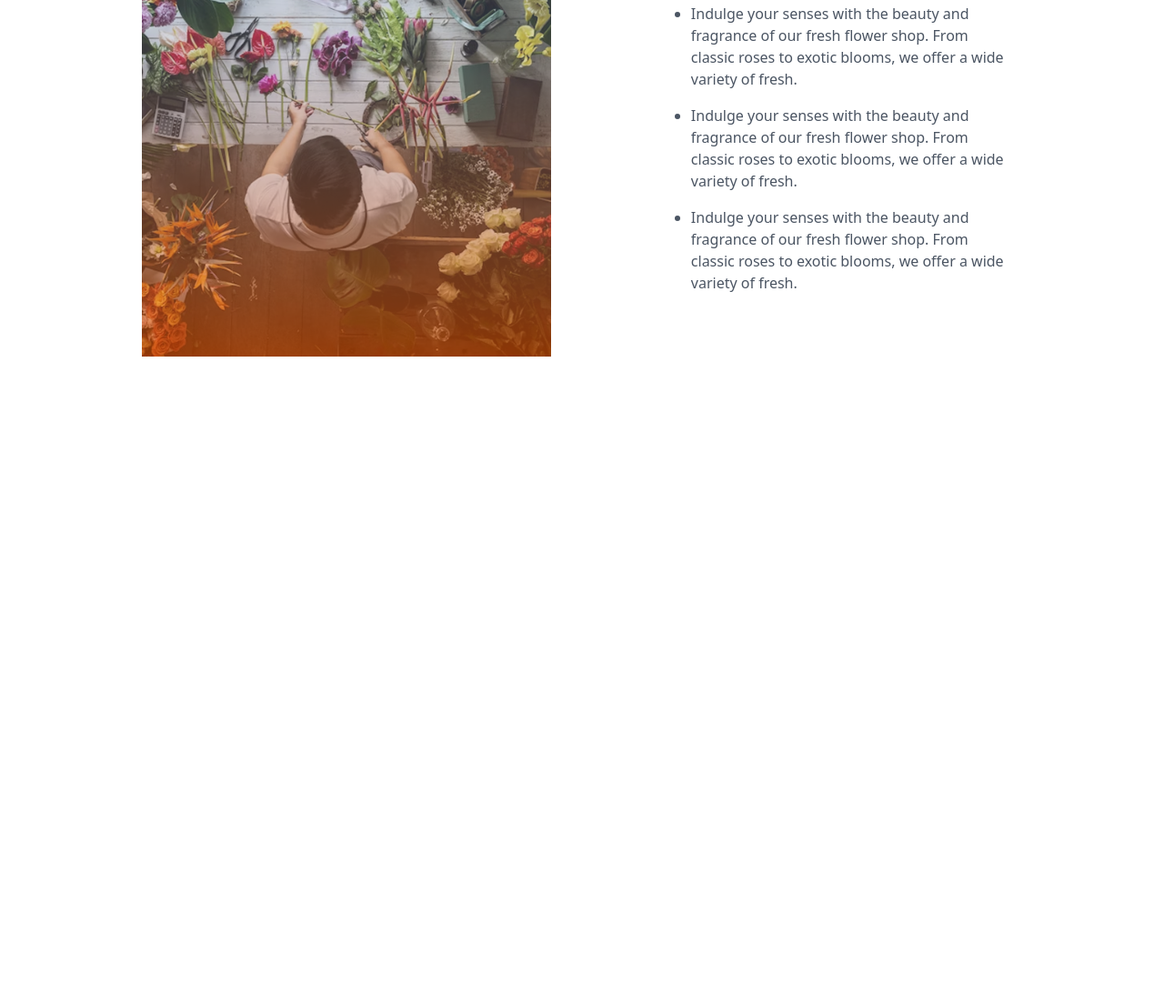
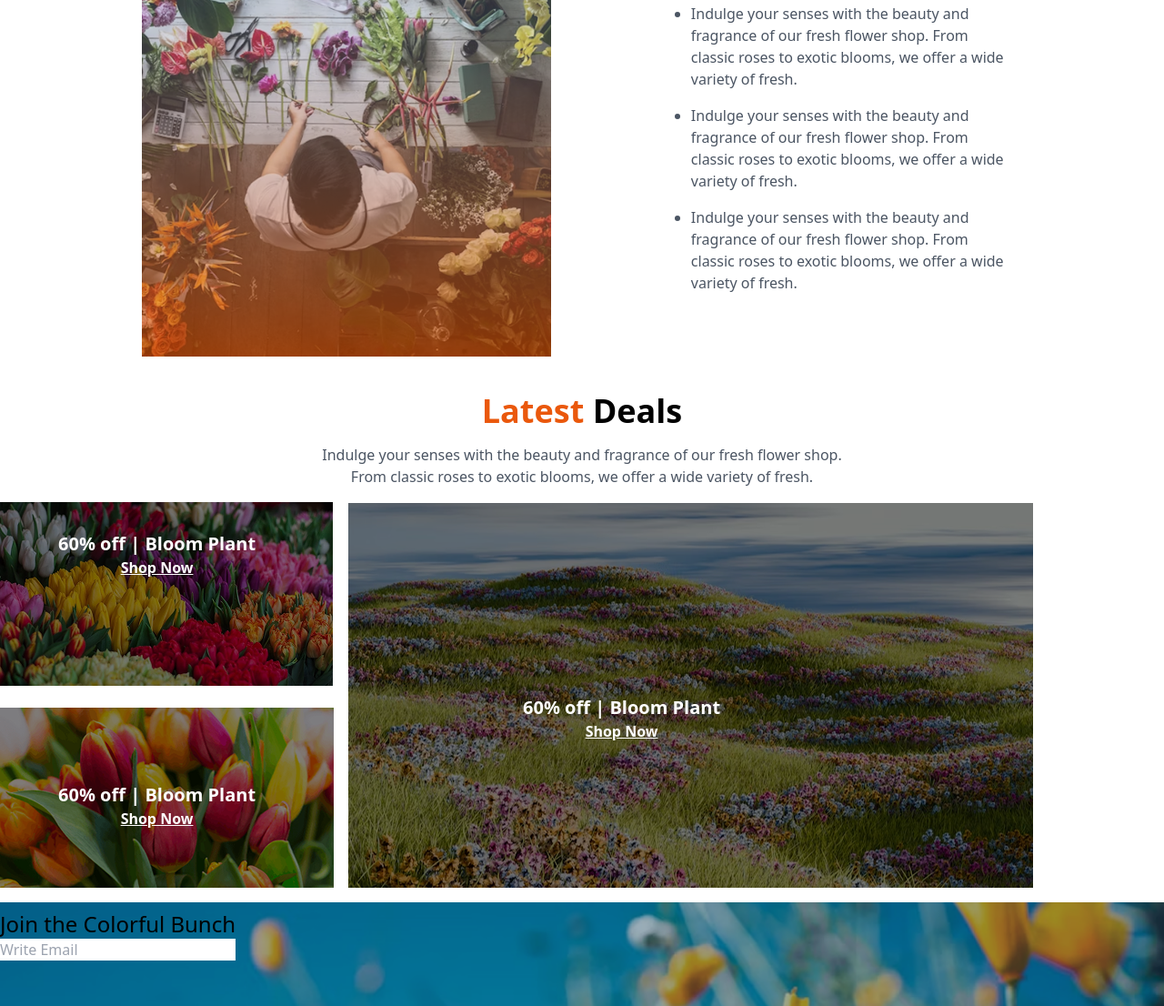
Before and after one commit to TarikulJisan33/Assignment-02, a plain HTML site: page index.html in a window 1280 px wide. Shown: the part 1854-2960 px from the top of the page at 91% size. Before the commit the page ends 2246 px from the top, so only its background shows below. Drawn offline with nearby package versions, Linux system fonts and the light colour scheme; a small style sheet from the web is missing.

Commit message:
latest deal section

```diff
--- a/index.html
+++ b/index.html
@@ -173,6 +173,61 @@
          </ul>
       </div>
      </section>
+
+     <!-- latest deal section -->
+      <section>
+
+         <div>
+            <h1 class="text-4xl text-center mt-10 text-orange-600 font-bold">Latest <span class="text-black font-bold">Deals</span></h1>
+            <p  class="text-gray-600 text-center mb-4 pt-4">Indulge your senses with the beauty and fragrance of our fresh flower shop. <br> From classic roses to exotic blooms, we offer a wide variety of fresh.</p>
+         </div>
+         <!-- img section -->
+         <div class="flex gap-4 mb-4">
+          <div class="relative">
+              <div class="pb-6 brightness-50 ">
+               <img src="assets/deal-bloom.png" alt="">
+            </div>
+            <div class="absolute top-8 left-16">
+               <h1 class="text-white font-bold text-xl ">60% off | Bloom Plant</h1>
+            <u class="text-white">  <p class="text-white font-semibold text-center ">Shop Now</p></u>
+            </div>
+            <!-- deal ana -->
+            <div class="relative brightness-50">
+               <img src="assets/deal-ana.png" alt="">
+            </div>
+            <div class="absolute bottom-16 left-16">
+              <h1 class="text-white font-bold text-xl ">60% off | Bloom Plant</h1>
+               <u class="text-white">  <p class="text-white font-semibold text-center ">Shop Now</p></u>
+            </div>
+          </div>
+
+          <!-- deal zabo -->
+         <div class="relative">
+             <div >
+              <div class="brightness-50" >
+               <img src="assets/deal-zabo.png" alt="">
+            </div>
+         </div>
+            <div class="absolute bottom-40  left-48">
+               <div >
+                <h1 class="text-white font-bold text-xl ">60% off | Bloom Plant</h1>
+               <u class="text-white">  <p class="text-white font-semibold text-center ">Shop Now</p></u>
+            </div>
+            </div>
+          </div>
+         </div>
+
+      </section>
+      <!-- input section -->
+       <section class="relative">
+         <div >
+            <img src="assets/news-letter-bg.png" alt="">
+         </div>
+         <div class="absolute top-2">
+            <h1 class="text-2xl">Join the Colorful Bunch</h1>
+            <input type=" text" placeholder="Write Email" class="w-full">
+         </div>
+       </section>
  </main>
 
 
```
